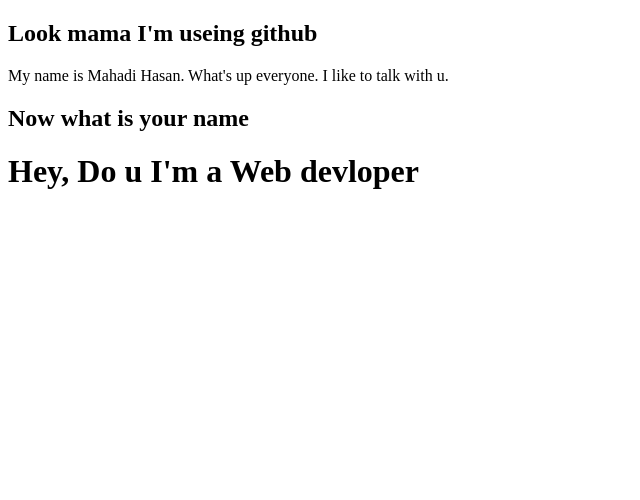
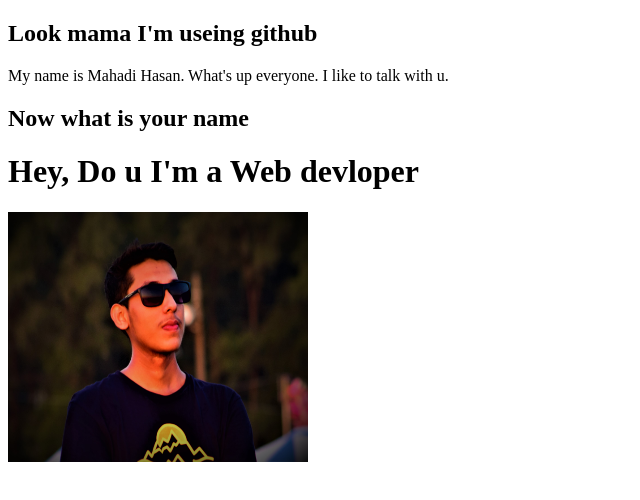
Before and after one commit to Mahadi92/my_first_website, a plain HTML site: page index.html in a window 1280 px wide. Shown: the whole page, without its empty margins (0-640 px from the left). Drawn offline with Linux system fonts and the light colour scheme.

Commit message:
first commit

```diff
--- a/index.html
+++ b/index.html
@@ -10,7 +10,7 @@
     <p>My name is Mahadi Hasan. What's up everyone. I like to talk with u.</p>
     <h2>Now what is your name</h2>
     <h1>Hey, Do u I'm a Web devloper</h1>
-    <!-- <img src="3.JPG" alt=""> -->
+    <img src="3.JPG" width="300px" height="250px">
 
 </body>
 </html>
```
Also changed, not shown: 1 other file.
